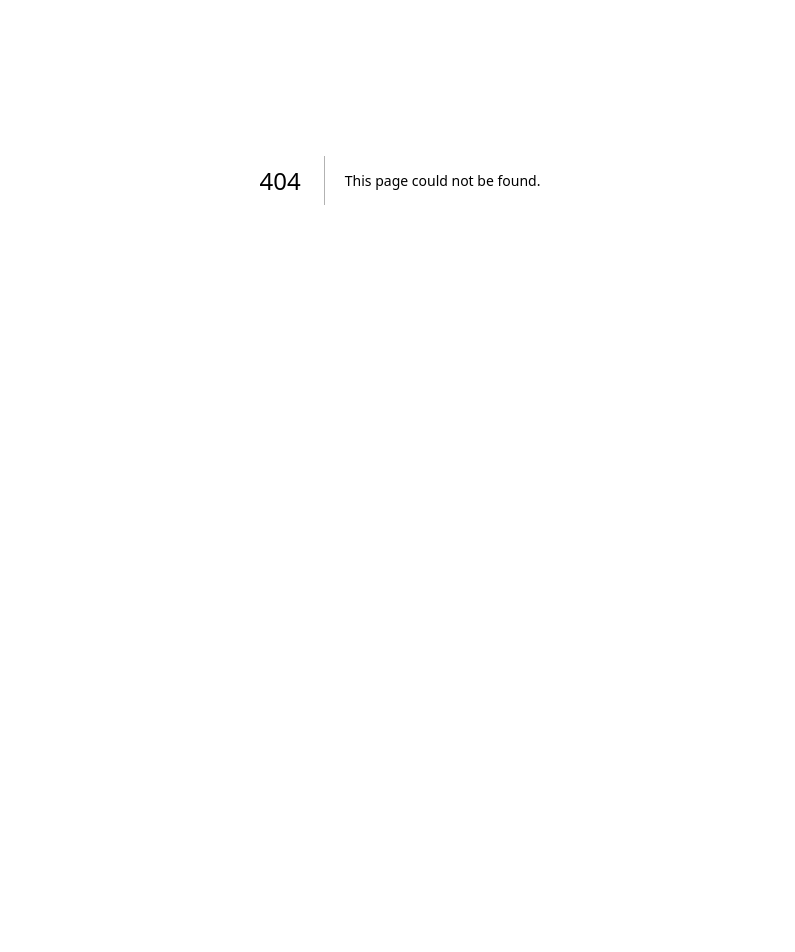
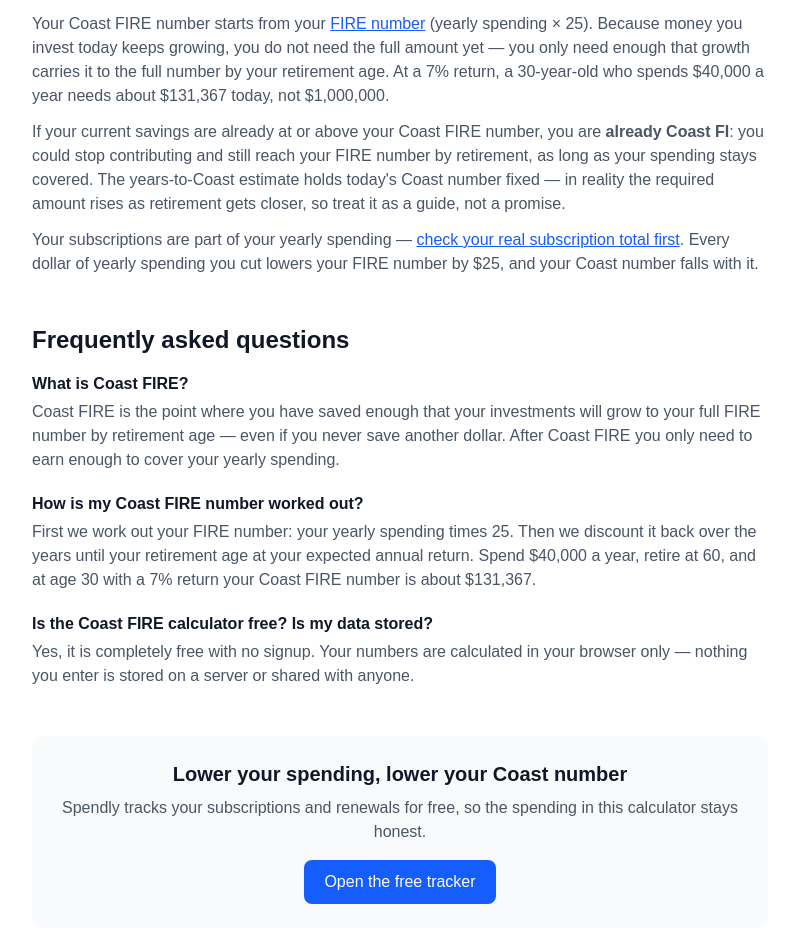
Before and after one commit to sbrstone786-cloud/spendly, a Next.js app: page /coast-fire-calculator in a window 1280 px wide. Before the commit this address had no page. Shown: the part 220-1172 px from the top of the page, without its empty margins (240-1035 px from the left). Before the commit the page ends 800 px from the top, so only its background shows below. Built offline with nearby package versions, Linux system fonts and the light colour scheme.

Commit message:
add Coast FIRE calculator page

```diff
--- /dev/null
+++ b/app/coast-fire-calculator/page.tsx
@@ -0,0 +1,164 @@
+import type { Metadata } from "next";
+import Link from "next/link";
+import CoastCalculator from "./calculator";
+
+export const metadata: Metadata = {
+  title: "Coast FIRE Calculator — Free | Spendly",
+  description:
+    "Find your Coast FIRE number — the amount that grows to your FIRE number by retirement with no more contributions. Free, no signup.",
+  alternates: {
+    canonical: "https://spendly-beryl-three.vercel.app/coast-fire-calculator",
+  },
+};
+
+const faqJsonLd = {
+  "@context": "https://schema.org",
+  "@type": "FAQPage",
+  mainEntity: [
+    {
+      "@type": "Question",
+      name: "What is Coast FIRE?",
+      acceptedAnswer: {
+        "@type": "Answer",
+        text: "Coast FIRE is the point where you have saved enough that your investments will grow to your full FIRE number by retirement age — even if you never save another dollar. After Coast FIRE you only need to earn enough to cover your yearly spending.",
+      },
+    },
+    {
+      "@type": "Question",
+      name: "How is my Coast FIRE number worked out?",
+      acceptedAnswer: {
+        "@type": "Answer",
+        text: "First we work out your FIRE number: your yearly spending times 25. Then we discount it back over the years until your retirement age at your expected annual return. Spend $40,000 a year, retire at 60, and at age 30 with a 7% return your Coast FIRE number is about $131,367.",
+      },
+    },
+    {
+      "@type": "Question",
+      name: "Is the Coast FIRE calculator free? Is my data stored?",
+      acceptedAnswer: {
+        "@type": "Answer",
+        text: "Yes, it is completely free with no signup. Your numbers are calculated in your browser only — nothing you enter is stored on a server or shared with anyone.",
+      },
+    },
+  ],
+};
+
+export default function CoastFireCalculatorPage() {
+  return (
+    <main className="mx-auto max-w-3xl px-4 py-10">
+      <script
+        type="application/ld+json"
+        dangerouslySetInnerHTML={{ __html: JSON.stringify(faqJsonLd) }}
+      />
+
+      <h1 className="text-3xl font-bold text-gray-900 sm:text-4xl">
+        Coast FIRE Calculator
+      </h1>
+      <p className="mt-3 text-gray-600">
+        Find your Coast FIRE number — the amount that grows to your full FIRE
+        number by retirement with no more contributions. Free, no signup,
+        and everything is calculated privately in your browser.
+      </p>
+
+      <CoastCalculator />
+
+      <section className="mt-12">
+        <h2 className="text-2xl font-bold text-gray-900">How it works</h2>
+        <p className="mt-3 text-gray-600">
+          Your Coast FIRE number starts from your{" "}
+          <Link
+            href="/fire-calculator"
+            className="font-medium text-blue-600 underline"
+          >
+            FIRE number
+          </Link>{" "}
+          (yearly spending × 25). Because money you invest today keeps
+          growing, you do not need the full amount yet — you only need
+          enough that growth carries it to the full number by your
+          retirement age. At a 7% return, a 30-year-old who spends $40,000 a
+          year needs about $131,367 today, not $1,000,000.
+        </p>
+        <p className="mt-3 text-gray-600">
+          If your current savings are already at or above your Coast FIRE
+          number, you are <strong>already Coast FI</strong>: you could stop
+          contributing and still reach your FIRE number by retirement, as
+          long as your spending stays covered. The years-to-Coast estimate
+          holds today's Coast number fixed — in reality the required amount
+          rises as retirement gets closer, so treat it as a guide, not a
+          promise.
+        </p>
+        <p className="mt-3 text-gray-600">
+          Your subscriptions are part of your yearly spending —{" "}
+          <Link
+            href="/subscription-cost-calculator"
+            className="font-medium text-blue-600 underline"
+          >
+            check your real subscription total first
+          </Link>
+          . Every dollar of yearly spending you cut lowers your FIRE number
+          by $25, and your Coast number falls with it.
+        </p>
+      </section>
+
+      <section className="mt-12">
+        <h2 className="text-2xl font-bold text-gray-900">
+          Frequently asked questions
+        </h2>
+        <div className="mt-4 space-y-5">
+          <div>
+            <h3 className="font-semibold text-gray-900">What is Coast FIRE?</h3>
+            <p className="mt-1 text-gray-600">
+              Coast FIRE is the point where you have saved enough that your
+              investments will grow to your full FIRE number by retirement
+              age — even if you never save another dollar. After Coast FIRE
+              you only need to earn enough to cover your yearly spending.
+            </p>
+          </div>
+          <div>
+            <h3 className="font-semibold text-gray-900">
+              How is my Coast FIRE number worked out?
+            </h3>
+            <p className="mt-1 text-gray-600">
+              First we work out your FIRE number: your yearly spending times
+              25. Then we discount it back over the years until your
+              retirement age at your expected annual return. Spend $40,000 a
+              year, retire at 60, and at age 30 with a 7% return your Coast
+              FIRE number is about $131,367.
+            </p>
+          </div>
+          <div>
+            <h3 className="font-semibold text-gray-900">
+              Is the Coast FIRE calculator free? Is my data stored?
+            </h3>
+            <p className="mt-1 text-gray-600">
+              Yes, it is completely free with no signup. Your numbers are
+              calculated in your browser only — nothing you enter is stored
+              on a server or shared with anyone.
+            </p>
+          </div>
+        </div>
+      </section>
+
+      <section className="mt-12 rounded-xl bg-gray-50 p-6 text-center">
+        <h2 className="text-xl font-bold text-gray-900">
+          Lower your spending, lower your Coast number
+        </h2>
+        <p className="mt-2 text-gray-600">
+          Spendly tracks your subscriptions and renewals for free, so the
+          spending in this calculator stays honest.
+        </p>
+        <Link
+          href="/dashboard"
+          className="mt-4 inline-block rounded-lg bg-blue-600 px-5 py-2.5 font-medium text-white"
+        >
+          Open the free tracker
+        </Link>
+      </section>
+
+      <p className="mt-8 text-sm text-gray-500">
+        Assumes a steady 7% return (change it above) and no further
+        contributions after you reach your Coast number. Estimates only —
+        not financial advice.
+      </p>
+    </main>
+  );
+}
```
